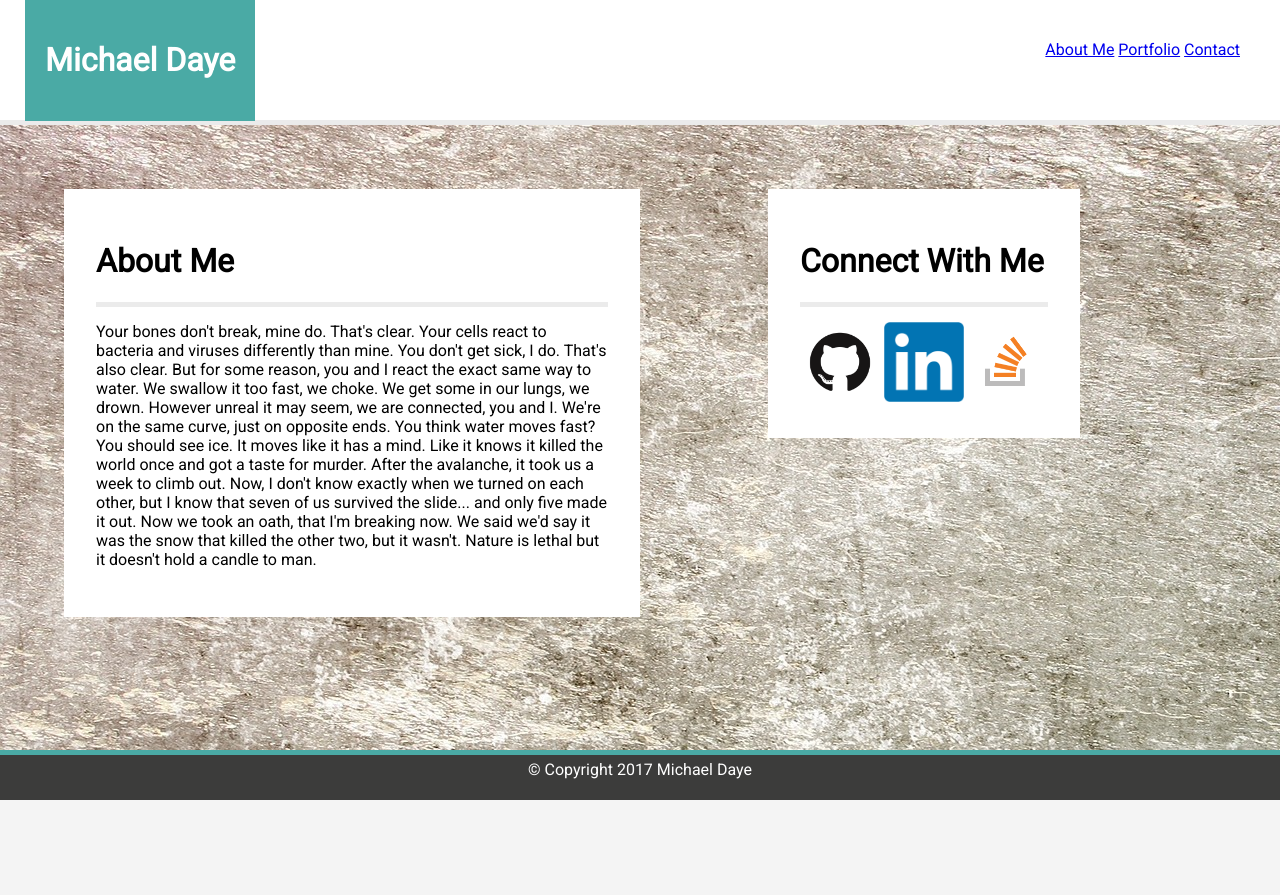
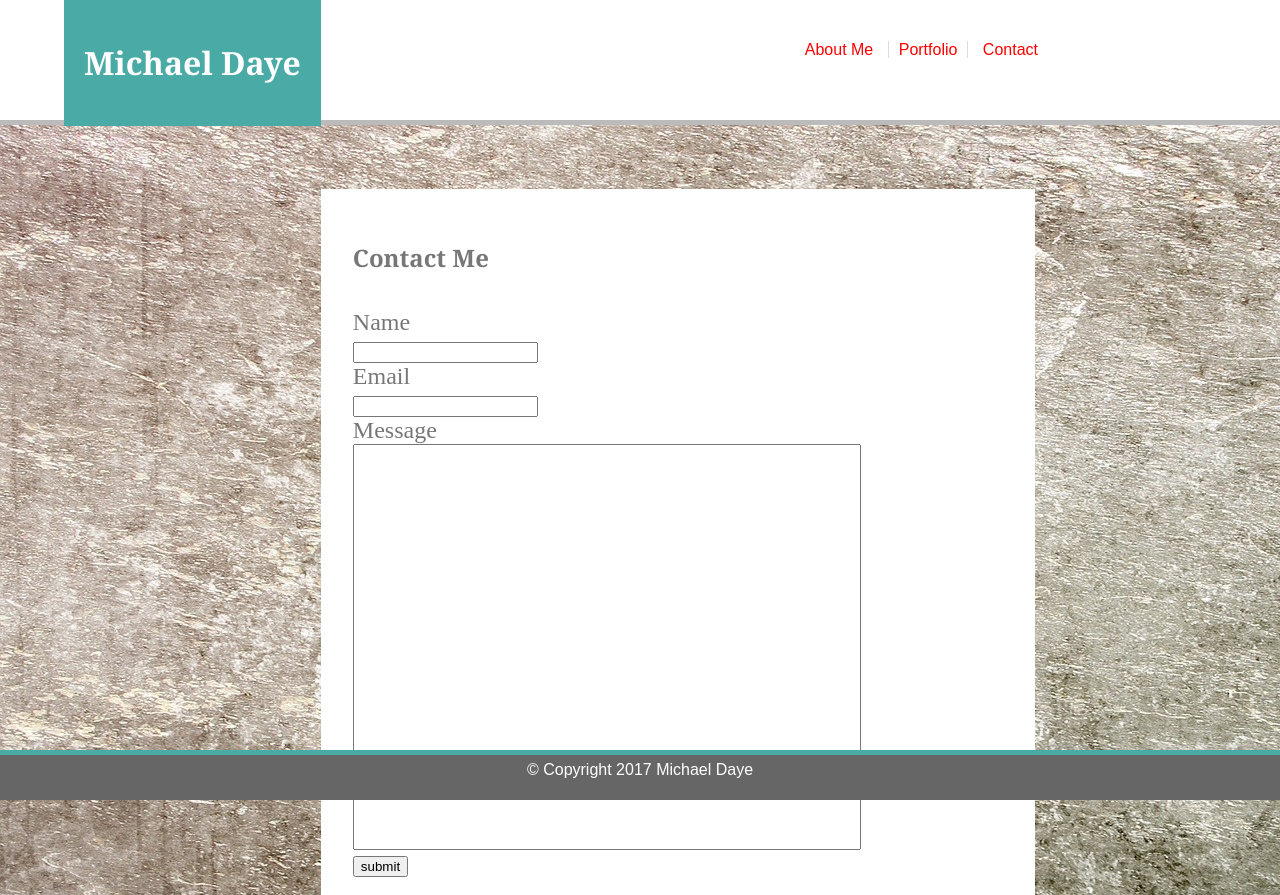
Before and after one commit to Rogwzrd/Basic-Portfolio, a plain HTML site: page contact.html in a window 1280 px wide. Shown: the top 895 px of the page. Before the commit the page ends 800 px from the top, so only its background shows below. Drawn offline with Linux system fonts and the light colour scheme.

Commit message:
90% complete site

```diff
--- a/assets/css/style.css
+++ b/assets/css/style.css
@@ -1,25 +1,30 @@
 body {
 	margin: 0;
 	background-color: #f4f4f4;
-	font-family: 'Roboto', sans-serif;
 	background-image: url('../images/background-image-stone.jpg');
-
 }
 
 header {
 	background-color: #fff;
-	border-bottom: thick solid #ebebeb;
+	border-bottom: thick solid #bbbbbb;
 	padding: 0px 0px 50px 0px;
 	height: 70px;
 }
 
+h1 {
+	font-family: 'Georgia', Times, Times New Roman, serif;
+}
+
+h2 {
+	font-family: 'Georgia', Times, Times New Roman, serif;
+}
 .my-name {
 	background-color: #4aaaa5;
 	color: #fff;
 	float: left;
 	position: relative;
 	bottom: 0px;
-	left: 25px;
+	left: 5%;
 	vertical-align: middle;
 	padding: 20px 20px 20px 20px;
 }
@@ -29,37 +34,101 @@ header {
 	float: right;
 	line-height: 100px;
 	margin: 0px 40px;
+	font-family: 'Arial', 'Helvetica Neue', Helvetica, sans-serif;
+	position: relative;
+	right: 15%;
+}
+
+.navigation a {
+	padding: 0px 10px 0px 10px;
+}
+
+.navigation--portfolio {
+	border-left: 1px solid #ddd;
+	border-right: 1px solid #ddd;
+}
+
+.current-page {
+	color: #ccc;
+	text-decoration: none;
+}
+
+a:link {
+	color: red;
+	text-decoration: none;
+}
+
+a:visited {
+	color: #777777;
+	text-decoration: none;
+}
+
+a:hover {
+	color: #757575;
+	text-decoration: none;
 }
 
 .connect-with-me {
 	float: left;
 	background-color: #fff;
-	max-width: 40%;
+	width: 270px;
 	margin: 5%;
 	padding: 2.5%;
+	color: #777;
 }
 
 .image_links {
-	border-top: thick solid #ebebeb;
+	border-top: thick solid #dddddd;
 	padding: 15px 0px 0px 0px;
 }
 
 .about-me {
 	background-color: #fff;
-	max-width: 40%;
+	width: 650px;
 	margin: 5%;
 	float: left;
 	padding: 2.5%;
+	color: #777;
 }
 
 .about-me p {
-	border-top: thick solid #ebebeb;
+	border-top: thick solid #dddddd;
 	padding: 15px 0px 0px 0px;
+	font-size: 24px;
+	font-family: 'Arial', 'Helvetica Neue', Helvetica, sans-serif;
 
 }
 
+.profile-image {
+	float: left;
+	padding: 0px 5px 5px;
+}
+
+.about-me--images {
+	border-top: thick solid #dddddd;
+}
+
+.about-me--images img {
+	padding: 10px 10px 10px 10px;
+}
+
+.about-me--images img:nth-child(2n+0) {
+	clear: left;
+
+}
+
+.contact {
+	padding: 15px 0;
+	font-size: 24px;
+}
+
+input[type="text"].contact--message {
+	width: 500px;
+	height: 400px;
+}
+
 footer {
-	background-color: #3c3c3b;
+	background-color: #666666;
 	text-align: center;
 	border-top: thick solid #4aaaa5;
 	position: fixed;
@@ -68,4 +137,5 @@ footer {
 	height: 45px;
 	color: #fff;
 	line-height: 30px;
+	font-family: 'Arial', 'Helvetica Neue', Helvetica, sans-serif;
 }
--- a/contact.html
+++ b/contact.html
@@ -11,31 +11,32 @@
 		<header>
 			<div class="my-name"><h1>Michael Daye</h1></div>
 			<div class="navigation">
-				<a href="./index.html">About Me</a>
-				<a href="./portfolio.html">Portfolio</a>
-				<a href="./contact.html">Contact</a>
+				<a href="./index.html" class="navigation--about_me">About Me</a>
+				<a href="./portfolio.html" class="navigation--portfolio">Portfolio</a>
+				<a href="./contact.html" class="current-page" class="navigation--contact">Contact</a>
 			</div>
 		</header>
 		<div class="main-body">
 			<div class="about-me">
-				<h1>About Me</h1>
-				<p><!-- start slipsum code -->
-
-Your bones don't break, mine do. That's clear. Your cells react to bacteria and viruses differently than mine. You don't get sick, I do. That's also clear. But for some reason, you and I react the exact same way to water. We swallow it too fast, we choke. We get some in our lungs, we drown. However unreal it may seem, we are connected, you and I. We're on the same curve, just on opposite ends.
-
-You think water moves fast? You should see ice. It moves like it has a mind. Like it knows it killed the world once and got a taste for murder. After the avalanche, it took us a week to climb out. Now, I don't know exactly when we turned on each other, but I know that seven of us survived the slide... and only five made it out. Now we took an oath, that I'm breaking now. We said we'd say it was the snow that killed the other two, but it wasn't. Nature is lethal but it doesn't hold a candle to man.
-
-<!-- end slipsum code -->
-</p>
+				<h2>Contact Me</h2>
+				<form class="contact">
+					Name<br>
+					<input type="text" name="fname" class="contact--name"><br>
+					Email<br>
+					<input type="text" name="email" class="contact--email"><br>
+					Message<br>
+					<input type="text" name="message" class="contact--message"><br>
+					<input type="submit" value="submit" class="contact--submit">
+				</form>
 			</div>
-			<div class="connect-with-me">
-				<h1>Connect With Me</h1>
+			<aside class="connect-with-me">
+				<h2>Connect With Me</h2>
 				<div class="image_links">
 					<a href="https://github.com/Rogwzrd" target="_blank"><img width=80px height=80px src="assets/images/GitHub-logo.png"></a>
 					<a href="https://www.linkedin.com/in/michael-daye-026993141/" target="_blank"><img width=80px height=80px src="assets/images/Linkedin_logo_initials.png"></a>
 					<a href="https://stackoverflow.com/users/8234040/m-daye" target="_blank"><img width=80px height=80px src="assets/images/stackoverflow-icon.png"></a>
 				</div>
-			</div>
+			</aside>
 		</div>
 		<footer>
 		&copy; Copyright 2017 Michael Daye
```
Also changed, not shown: index.html (+6 -6 lines), portfolio.html (+12 -13 lines).
